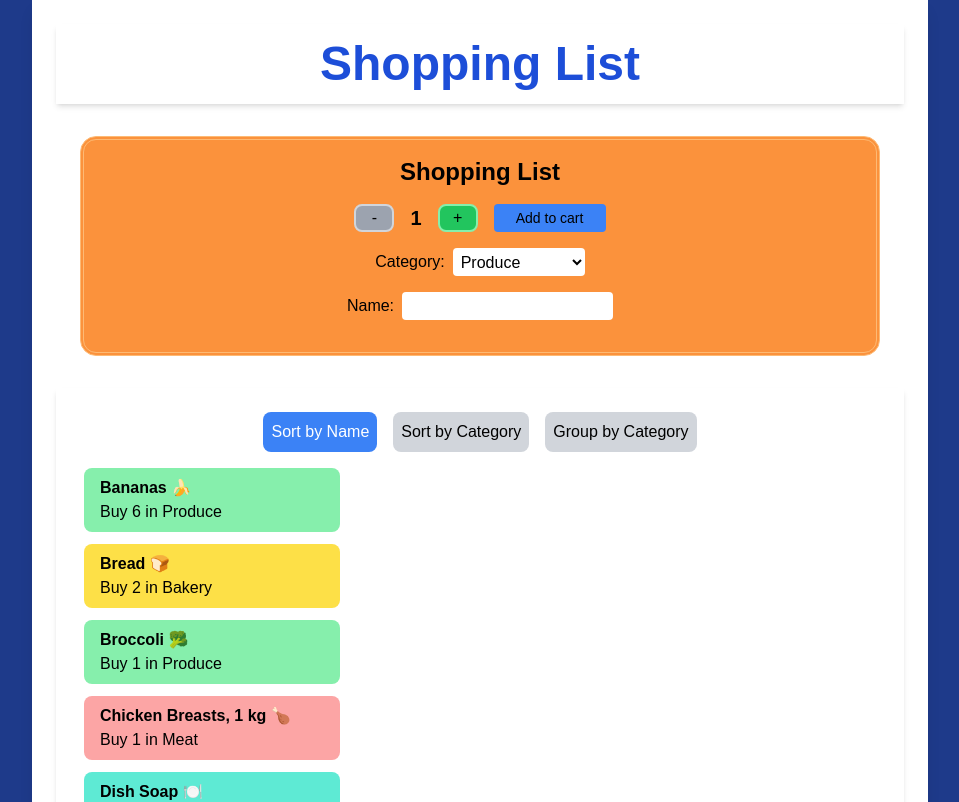
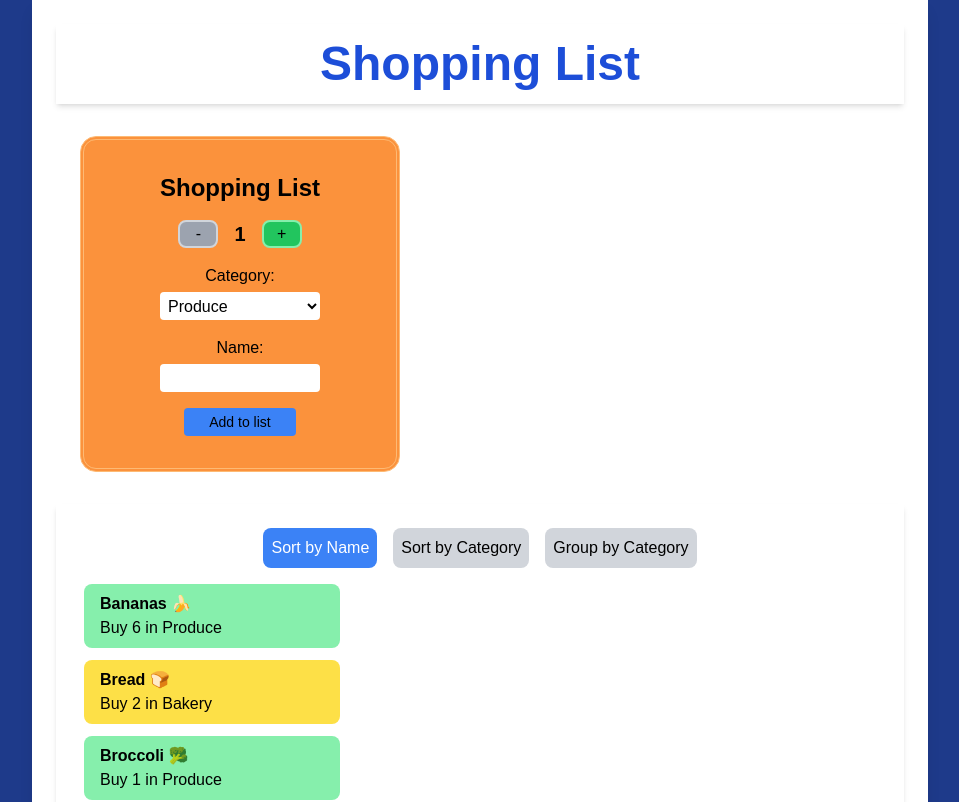
Before and after one commit to chrisracicot/cprg306-assignments, a Next.js app: page /week-7 in a window 1280 px wide. Shown: the top 802 px of the page, without its empty margins (160-1119 px from the left). Built offline with nearby package versions, Linux system fonts and the light colour scheme.

Commit message:
Updated formatting

```diff
--- a/app/week-7/new-item.js
+++ b/app/week-7/new-item.js
@@ -1,5 +1,4 @@
-// "use client";
-// indicates tells Next.js to run this code on the client side
+"use client";
 
 import { useState } from "react";
 
@@ -11,15 +10,8 @@ export default function NewItem({ onAddItem }) {
   const handleSubmit = (submit) => {
     submit.preventDefault();
 
-    const newItem = {
-      id: Math.random().toString(36).substring(2, 9), // Generate random string for ID
-      name: name,
-      category: category,
-      quantity: quantity,
-    };
-
-    // Call the onAddItem prop and pass the new item
-    onAddItem(newItem);
+    // Pass the form data (name, quantity, category) to the onAddItem prop
+    onAddItem(name, quantity, category);
 
     // Reset the form after submission
     setName("");
@@ -33,8 +25,15 @@ export default function NewItem({ onAddItem }) {
     }
   };
 
+  const decrement = () => {
+    if (quantity > 1) {
+      setCount(quantity - 1);
+    }
+  };
+
   return (
-    <div className="bg-orange-400 rounded-2xl p-4 m-6 border-double border-orange-300 border-4">
+    <div className="bg-orange-400 max-w-80 rounded-2xl p-4 m-6 border-double border-orange-300 border-4">
+      <form className="mt-4" onSubmit={handleSubmit}>
         {/* Shopping List Paragraph in its own flex box */}
         <div className="flex justify-center mb-4">
           <p className="text-black text-center font-bold text-2xl">
@@ -45,13 +44,14 @@ export default function NewItem({ onAddItem }) {
         {/* Quantity and Buttons */}
         <div className="flex items-center justify-center space-x-4 mb-4">
           <button
+            type="button"
             className={`w-10 h-7 flex items-center justify-center rounded-lg border-solid border-2 text-black ${
               quantity <= 1
                 ? "bg-gray-400 border-gray-300"
                 : "bg-green-500 border-green-300 hover:bg-green-400"
             }`}
             disabled={quantity <= 1}
-          onClick={() => setCount(quantity - 1)}
+            onClick={decrement}
           >
             -
           </button>
@@ -59,6 +59,7 @@ export default function NewItem({ onAddItem }) {
           <p className="text-black text-center font-bold text-xl">{quantity}</p>
 
           <button
+            type="button"
             className={`w-10 h-7 flex items-center justify-center rounded-lg border-solid border-2 text-black ${
               quantity >= 20
                 ? "bg-gray-400 border-gray-300"
@@ -69,22 +70,13 @@ export default function NewItem({ onAddItem }) {
           >
             +
           </button>
-
-        <button
-          type="submit"
-          onClick={handleSubmit}
-          className="w-28 h-7 flex items-center justify-center text-black text-sm p-2 rounded bg-blue-500 border-blue-300 hover:bg-blue-400"
-        >
-          Add to cart
-        </button>
         </div>
 
-      <form className="mt-4">
-        {/* Category Label and Select in its own flex box */}
-        <div className="flex items-center justify-center mb-4">
-          <label className="text-black mr-2">Category:</label>
+        {/* Category Field */}
+        <div className="flex flex-col items-center mb-4">
+          <label className="text-black mb-1">Category:</label>
           <select
-            className="text-black bg-white rounded pl-1 h-7"
+            className="text-black bg-white rounded pl-1 h-7 w-40"
             value={category}
             onChange={(e) => setCategory(e.target.value)}
           >
@@ -98,17 +90,27 @@ export default function NewItem({ onAddItem }) {
           </select>
         </div>
 
-        {/* Name Label and Input in its own flex box */}
-        <div className="flex items-center justify-center mb-4">
-          <label className="text-black mr-2">Name:</label>
+        {/* Name Field */}
+        <div className="flex flex-col items-center mb-4">
+          <label className="text-black mb-1">Name:</label>
           <input
             required
-            className="text-black bg-white rounded pl-1 h-7"
+            className="text-black bg-white rounded pl-1 h-7 w-40"
             type="text"
             value={name}
             onChange={(e) => setName(e.target.value)}
           />
         </div>
+
+        {/* Submit Button */}
+        <div className="flex items-center justify-center mb-4">
+          <button
+            type="submit"
+            className="w-28 h-7 flex items-center justify-center text-black text-sm p-2 rounded bg-blue-500 border-blue-300 hover:bg-blue-400"
+          >
+            Add to list
+          </button>
+        </div>
       </form>
     </div>
   );
--- a/app/week-7/page.js
+++ b/app/week-7/page.js
@@ -1,5 +1,3 @@
-//
-
 "use client";
 
 import { useState } from "react";
@@ -8,40 +6,51 @@ import NewItem from "./new-item";
 import itemsData from "./items.json";
 
 export default function Page() {
-  // Initialize a state variable "items" with the data from items.json
   const [items, setItems] = useState(itemsData);
 
-  // Event handler to add a new item to the list
-  const handleAddItem = () => {
+  const categoryDisplayNames = {
+    produce: "Produce",
+    dairy: "Dairy",
+    meat: "Meat",
+    dry: "Dry Goods",
+    canned: "Canned Goods",
+    bakery: "Bakery",
+    household: "Household",
+  };
+
+  const handleAddItem = (name, quantity, categoryKey) => {
     const newItem = {
-      id: items.length + 1, // Unique ID based on the length of the items array
-      name: "New Item", // Default name for the new item
-      quantity: 1, // Default quantity for the new item
-      category: "Misc", // Default category for the new item
+      id: items.length + 1,
+      name: name,
+      quantity: quantity,
+      category: categoryDisplayNames[categoryKey] || categoryKey,
     };
 
-    // Update the state by adding the new item to the existing items array
     setItems([...items, newItem]);
   };
+
+  // Sort items by category and then by name alphabetically within each category
+  const sortedItems = [...items].sort((a, b) => {
+    if (a.category === b.category) {
+      return a.name.localeCompare(b.name);
+    }
+    return a.category.localeCompare(b.category);
+  });
 
   return (
     <div className="bg-blue-900 min-h-screen flex justify-center items-center">
       <main className="p-6 bg-white shadow-lg max-w-4xl w-full">
-        {/* Header Section */}
         <h1 className="text-5xl font-extrabold text-blue-700 text-center mb-8 shadow-md p-4">
           Shopping List
         </h1>
 
-        {/* Add New Item Section */}
         <section className="mb-8">
-          {/* Pass the handleAddItem function as the onAddItem prop */}
           <NewItem onAddItem={handleAddItem} />
         </section>
 
-        {/* Display Item List Section */}
         <header className="bg-white p-4 shadow-md">
-          {/* Pass the items state as a prop to ItemList */}
-          <ItemList items={items} />
+          {/* Pass the sorted items to ItemList */}
+          <ItemList items={sortedItems} />
         </header>
       </main>
     </div>
```
Lines whose indentation alone changed are shown as unchanged.
